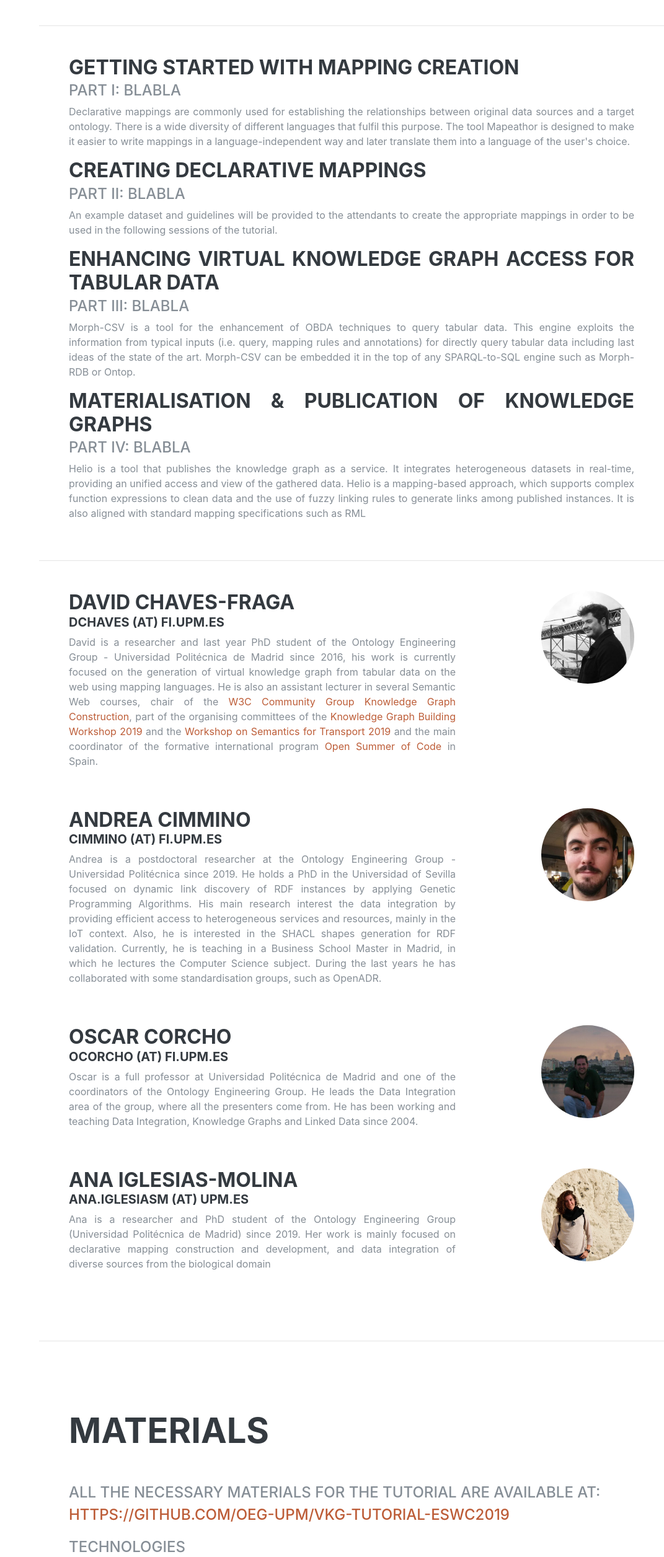
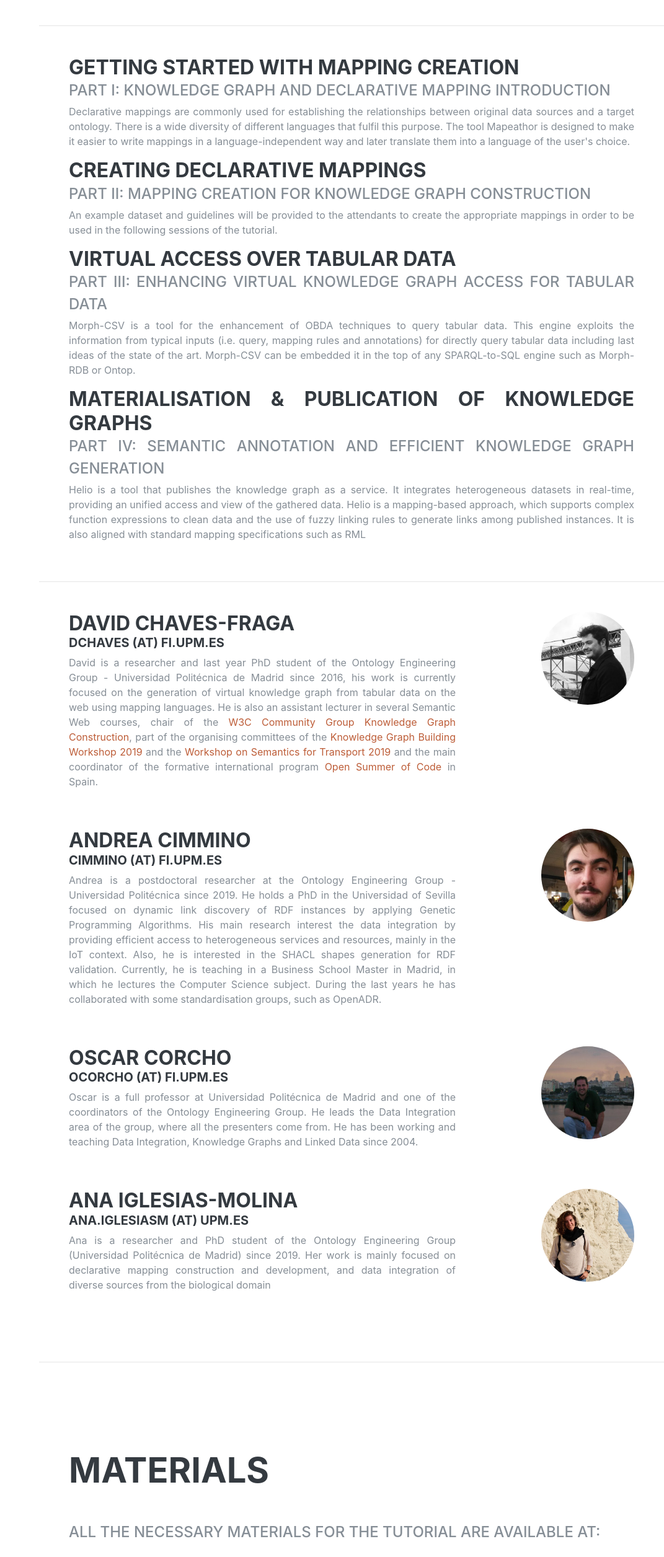
Before and after one commit to oeg-dataintegration/kgc-tutorial-2020, a plain HTML site: page index.html in a window 1280 px wide. Shown: the part 1560-4072 px from the top of the page at 62% size, without its empty margins (209-1280 px from the left). Drawn offline with Linux system fonts and the light colour scheme; a web font is replaced by a local one.

Commit message:
index updated

```diff
--- a/index.html
+++ b/index.html
@@ -135,7 +135,7 @@
           <div class="resume-item d-flex flex-column flex-md-row">
             <div class="resume-content mr-auto">
               <h3 class="mb-0">Getting started with mapping creation</h3>
-              <div class="subheading mb-1">Part I: blabla</div>
+              <div class="subheading mb-1">Part I: Knowledge graph and declarative mapping introduction</div>
 
               <p>Declarative mappings are commonly used for establishing the relationships between original data sources and a target ontology. There is a wide diversity of different languages that fulfil this purpose. The tool Mapeathor is designed to make it easier to write mappings in a language-independent way and later translate them into a language of the user's choice.</p>
             </div>
@@ -145,7 +145,7 @@
            <div class="resume-item d-flex flex-column flex-md-row">
             <div class="resume-content mr-auto">
               <h3 class="mb-0">Creating declarative mappings</h3>
-              <div class="subheading mb-1">Part II: blabla</div>
+              <div class="subheading mb-1">Part II: Mapping creation for knowledge graph construction</div>
 
               <p>An example dataset and guidelines will be provided to the attendants to create the appropriate mappings in order to be used in the following sessions of the tutorial.</p>
             </div>
@@ -154,8 +154,8 @@
 
           <div class="resume-item d-flex flex-column flex-md-row">
             <div class="resume-content mr-auto">
-              <h3 class="mb-0">Enhancing virtual knowledge graph access for tabular data</h3>
-              <div class="subheading mb-1">Part III: blabla</div>
+              <h3 class="mb-0">Virtual access over tabular data</h3>
+              <div class="subheading mb-1">Part III: Enhancing virtual knowledge graph access for tabular data</div>
 
               <p>Morph-CSV is a tool for the enhancement of OBDA techniques to query tabular data. This engine exploits the information from typical inputs (i.e. query, mapping rules and annotations) for directly query tabular data including last ideas of the state of the art. Morph-CSV can be embedded it in the top of any SPARQL-to-SQL engine such as Morph-RDB or Ontop.</p>
             </div>
@@ -165,7 +165,7 @@
           <div class="resume-item d-flex flex-column flex-md-row">
             <div class="resume-content mr-auto">
               <h3 class="mb-0">Materialisation & publication of knowledge graphs</h3>
-              <div class="subheading mb-1">Part IV: blabla</div>
+              <div class="subheading mb-1">Part IV: Semantic annotation and efficient knowledge graph generation</div>
 
               <p>Helio is a tool that publishes the knowledge graph as a service. It integrates heterogeneous datasets in real-time, providing an unified access and view of the gathered data. Helio is a mapping-based approach, which supports complex function expressions to clean data and the use of fuzzy linking rules to generate links among published instances. It is also aligned with standard mapping specifications such as RML</p>
             </div>
@@ -242,7 +242,7 @@
       <section class="resume-section p-3 p-lg-5 d-flex flex-column" id="materials">
         <div class="my-auto">
           <h2 class="mb-5">Materials</h2>
-          <div class="subheading mb-3"> All the necessary materials for the tutorial are available at:  <a href="https://github.com/oeg-upm/vkg-tutorial-eswc2019">https://github.com/oeg-upm/vkg-tutorial-eswc2019</a>
+          <div class="subheading mb-3"> All the necessary materials for the tutorial are available at:  <a href=""></a>
           </div>
           <div class="subheading mb-3">Technologies</div>
           <ul class="list-inline">
@@ -274,10 +274,9 @@
 
           <div class="subheading mb-3">Software</div>
           <ul class="fa-ul mb-0">
-            <li><strong>TADA:</strong> Semantic Annotation on Tabular Datasets</li>
+            <li><strong>Mapeathor:</strong> User-friendly mapping generator</li>
+            <li><strong>Morph-CSV:</strong> Optimization of CSV exploitation for querying</li>
             <li><strong>Helio:</strong> Link Data Publishing in Real-Time</li>
-            <li><strong>Morph Suite:</strong> Optimization of SPARQL-to-SQL Translation Process</li>
-            <li><strong>Graph QL Generator:</strong> Query Heterogeneous Data and Services</li>
           </ul>
 
 
@@ -289,7 +288,7 @@
          <h2 class="mb-5">Sponsors</h2>
           <ul class="list-inline">
             <li class="list-inline-item">
-              <img class="img-rounded" src="static/img/vicinity.png" width="250px"/>
+              <img class="img-rounded" src="static/img/delta.jpeg" width="250px"/>
             </li>
             <li class="list-inline-item">
               <img class="img-rounded" src="static/img/eufunder.png" width="200px"/>
```
